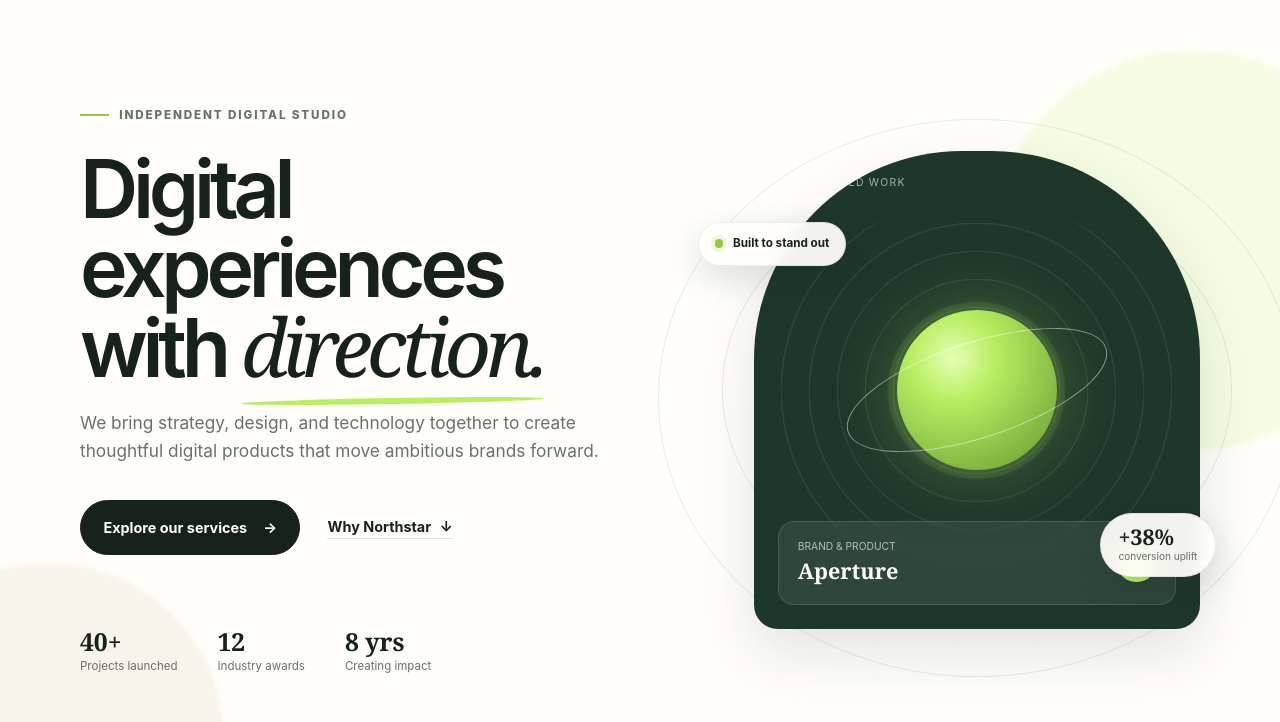
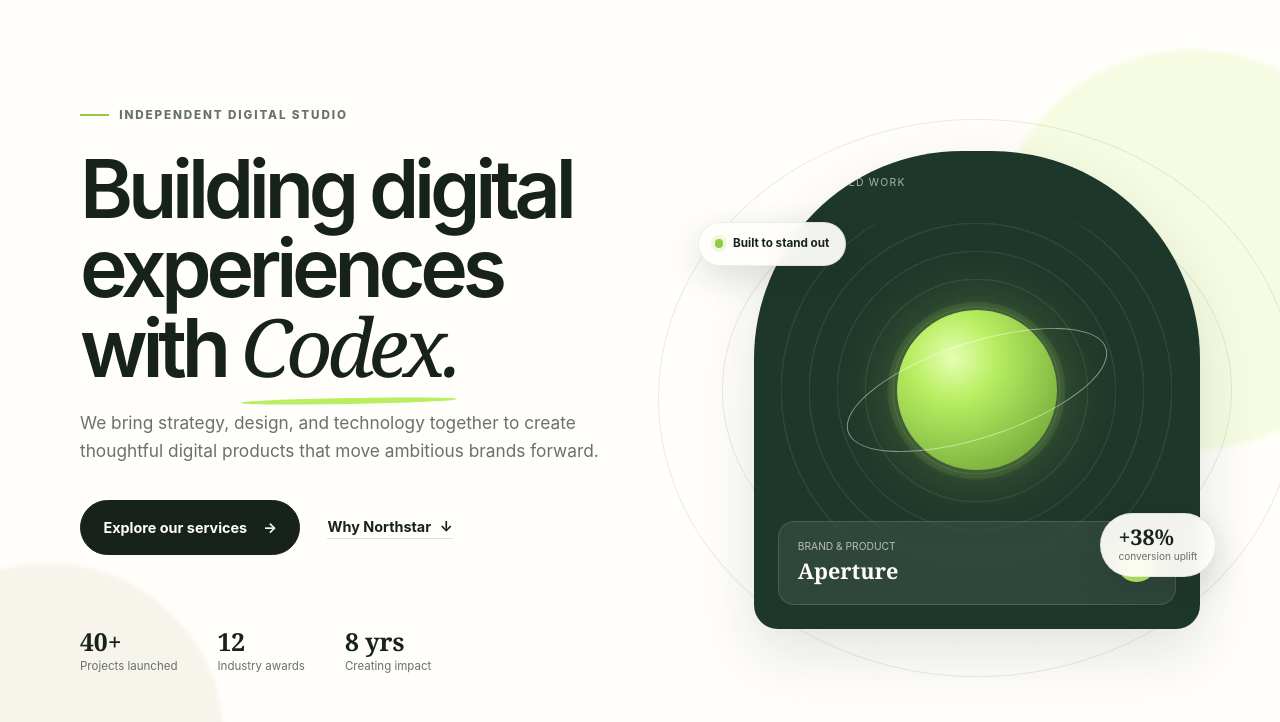
Before and after one commit to luisgrowmedical/sitio-prueba-codex, a plain HTML site: page index.html in a window 1280 px wide. Shown: the part 78-800 px from the top of the page. Drawn offline with Linux system fonts and the light colour scheme.

Commit message:
Update hero headline

```diff
--- a/index.html
+++ b/index.html
@@ -48,7 +48,7 @@
         <div class="hero-grid container">
           <div class="hero-copy">
             <p class="eyebrow"><span></span> Independent digital studio</p>
-            <h1>Digital experiences with <em>direction.</em></h1>
+            <h1>Building digital experiences with <em>Codex.</em></h1>
             <p class="hero-text">
               We bring strategy, design, and technology together to create
               thoughtful digital products that move ambitious brands forward.
```
